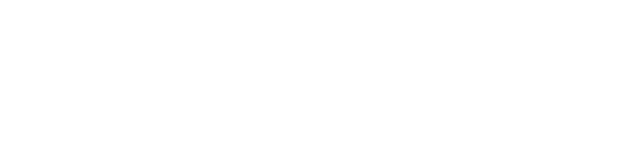
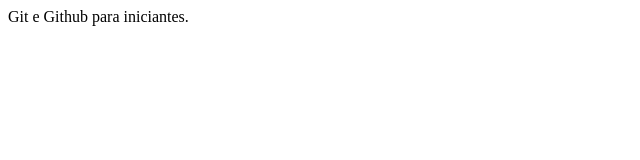
Before and after one commit to joseGeovane/oficina-1, a plain HTML site: page index.html in a window 1280 px wide. Shown: the whole page, without its empty margins (0-640 px from the left). Drawn offline with Linux system fonts and the light colour scheme.

Commit message:
atualização

```diff
--- a/index.html
+++ b/index.html
@@ -5,7 +5,7 @@
 	<title>front-and</title>
 </head>
 <body>
-
+	Git e Github para iniciantes.
 
 </body>
 </html>
```
